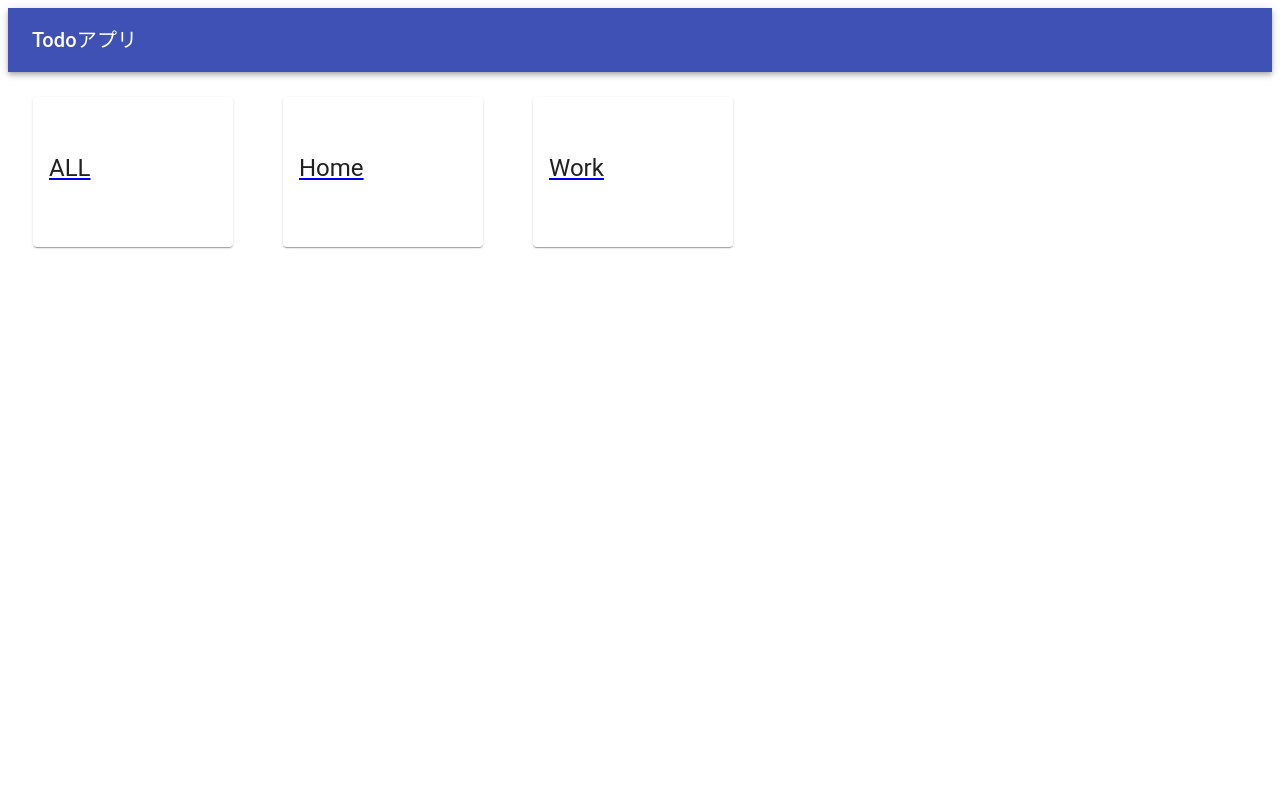
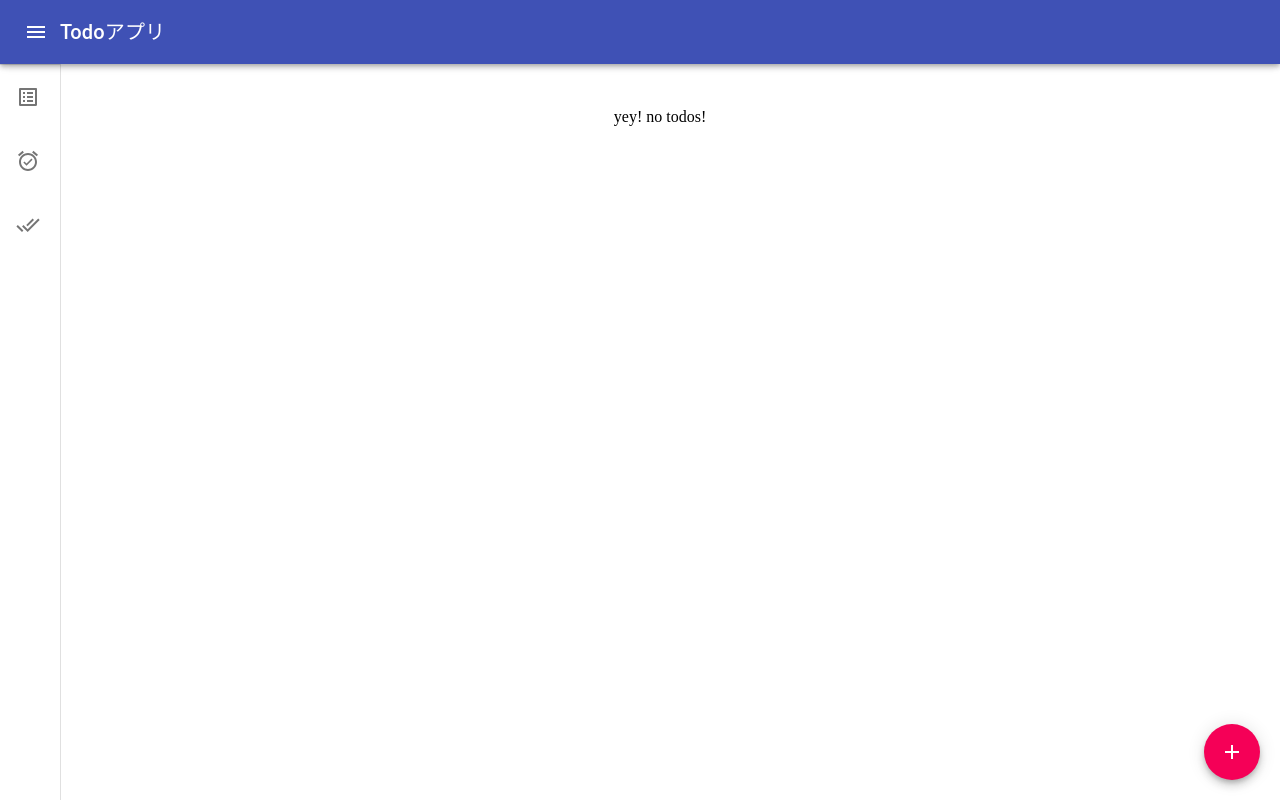
Before and after one commit to ka-aki/react-gin-todo-app, a React (Create React App) app: page / in a window 1280 px wide. Built offline with nearby package versions, Linux system fonts and the light colour scheme.

Commit message:
add: drawer

```diff
--- a/src/App.tsx
+++ b/src/App.tsx
@@ -1,20 +1,119 @@
-import React from "react";
-import { AppBar, Toolbar, Typography } from "@material-ui/core";
+import React, { useState } from "react";
+import {
+  AppBar,
+  Toolbar,
+  Typography,
+  IconButton,
+  Drawer,
+  List,
+  ListItem,
+  ListItemIcon,
+  Divider,
+  ListItemText
+} from "@material-ui/core";
+import MenuIcon from "@material-ui/icons/Menu";
+import ChevronLeftIcon from "@material-ui/icons/ChevronLeft";
+import ListAlt from "@material-ui/icons/ListAlt";
+import DoneAll from "@material-ui/icons/DoneAll";
+import AlarmOn from "@material-ui/icons/AlarmOn";
 import { BrowserRouter, Route, Link } from "react-router-dom";
-import TodoCardPage from "./components/pages/TodoCardPage";
 import TodoListPage from "./containers/TodoListPage";
+import IncompleteTodoListPage from "./containers/IncompleteTodoListPage";
+import CompleteTodoListPage from "./containers/CompleteTodoListPage";
+
+const drawerWidth = 200;
 
 const App: React.FC = () => {
+  const [open, setOpen] = useState(false);
+
   return (
     <>
       <BrowserRouter>
-        <AppBar position="static">
-          <Toolbar>
-            <Typography variant="h6">Todoアプリ</Typography>
-          </Toolbar>
-        </AppBar>
-        <Route exact path="/" component={TodoCardPage} />
-        <Route path="/todoList" component={TodoListPage} />
+        <div style={{ display: "flex", flexDirection: "column" }}>
+          <AppBar
+            position="fixed"
+            style={{
+              width: open ? `calc(100% - ${drawerWidth}px)` : "100%",
+              marginLeft: open ? drawerWidth : 60,
+              zIndex: 2100,
+              flexShrink: 0,
+              transition: "all 0.3s ease-in-out"
+            }}
+          >
+            <Toolbar>
+              <IconButton
+                color="inherit"
+                onClick={() => setOpen(true)}
+                edge="start"
+                style={{ display: open ? "none" : "block" }}
+              >
+                <MenuIcon />
+              </IconButton>
+              <Typography variant="h6">Todoアプリ</Typography>
+            </Toolbar>
+          </AppBar>
+          <Drawer
+            variant="permanent"
+            PaperProps={{
+              style: {
+                width: open ? drawerWidth : 60,
+                transition: "all 0.3s ease-in-out"
+              }
+            }}
+          >
+            <div
+              style={{
+                display: "flex",
+                justifyContent: "flex-end",
+                margin: 8
+              }}
+            >
+              <IconButton onClick={() => setOpen(false)}>
+                <ChevronLeftIcon />
+              </IconButton>
+            </div>
+            <Divider />
+            <List>
+              <Link style={{ textDecoration: "none", color: "black" }} to="/">
+                <ListItem button>
+                  <ListItemIcon>
+                    <ListAlt />
+                  </ListItemIcon>
+                  <ListItemText primary="All" />
+                </ListItem>
+              </Link>
+            </List>
+            <List>
+              <Link
+                style={{ textDecoration: "none", color: "black" }}
+                to="/incomplete"
+              >
+                <ListItem button>
+                  <ListItemIcon>
+                    <AlarmOn />
+                  </ListItemIcon>
+                  <ListItemText primary="incomplete" />
+                </ListItem>
+              </Link>
+            </List>
+            <List>
+              <Link
+                style={{ textDecoration: "none", color: "black" }}
+                to="/complete"
+              >
+                <ListItem button>
+                  <ListItemIcon>
+                    <DoneAll />
+                  </ListItemIcon>
+                  <ListItemText primary="complete" />
+                </ListItem>
+              </Link>
+            </List>
+          </Drawer>
+          <Route exact path="/" component={TodoListPage} />
+          <Route exact path="/incomplete" component={IncompleteTodoListPage} />
+          <Route exact path="/complete" component={CompleteTodoListPage} />
+        </div>
       </BrowserRouter>
     </>
   );
--- a/src/components/atoms/Todo.tsx
+++ b/src/components/atoms/Todo.tsx
@@ -17,13 +17,11 @@ interface TodoProps {
 }
 
 const Todo: React.FC<TodoProps> = ({ todo, toggleChecked, editingTodo }) => {
-  const [checked, setChecked] = useState(true);
   const [edited, setEdited] = useState(false);
   const [editedText, setEditedText] = useState("");
 
   const handleChange = (event: React.ChangeEvent<HTMLInputElement>) => {
-    setChecked(event.target.checked);
-    toggleChecked(todo.id, checked);
+    toggleChecked(todo.id, !todo.completed);
   };
 
   const edit = () => {
@@ -38,7 +36,7 @@ const Todo: React.FC<TodoProps> = ({ todo, toggleChecked, editingTodo }) => {
           <ListItemIcon>
             <Checkbox
               edge="start"
-              checked={checked}
+              checked={todo.completed}
               onChange={handleChange}
               disableRipple
             />
@@ -78,9 +76,8 @@ const Todo: React.FC<TodoProps> = ({ todo, toggleChecked, editingTodo }) => {
 export default Todo;
 
 const ListContainer = styled.div`
-  display: inline-block;
-  text-align: center;
-  width: 500px;
+  width: 700px;
+  margin: 10px 0;
   box-shadow: 0 2px 4px rgba(0, 0, 0, 0.3);
   transition: 0.3s;
 `;
--- a/src/components/organisms/InputTodo.tsx
+++ b/src/components/organisms/InputTodo.tsx
@@ -1,6 +1,5 @@
 import React, { useState } from "react";
 import Button from "@material-ui/core/Button";
-import styled from "@emotion/styled";
 import {
   Dialog,
   DialogTitle,
--- a/src/components/organisms/TodoList.tsx
+++ b/src/components/organisms/TodoList.tsx
@@ -15,18 +15,25 @@ const TodoList: React.FC<TodoListProps> = ({
   editingTodo
 }) => {
   return (
-    <ul>
+    <Container>
       {todos && todos.length >= 1
-        ? todos.map((todo, i) => (
+        ? todos.map(todo => (
             <Todo
               todo={todo}
               toggleChecked={toggleChecked}
               editingTodo={editingTodo}
             />
           ))
-        : "No Todo!"}
-    </ul>
+        : "yey! no todos!"}
+    </Container>
   );
 };
 
 export default TodoList;
+
+const Container = styled.ul`
+  display: flex;
+  flex-direction: column;
+  align-items: center;
+  margin: 100px 0;
+`;
--- /dev/null
+++ b/src/containers/CompleteTodoListPage.ts
@@ -0,0 +1,21 @@
+import { connect } from "react-redux";
+import { addTodo, toggleChecked, editingTodo } from "../redux/actions";
+import TodoListPage from "../components/pages/TodoListPage";
+import { ApplicationState } from "../redux/reducers";
+
+const mapStateToProps = (state: ApplicationState) => {
+  return {
+    todos: state.todo.todos.filter(todo => todo.completed)
+  };
+};
+
+const mapDispatchToProps = (dispatch: (action: any) => void) => {
+  return {
+    addTodo: (input: string) => dispatch(addTodo(input)),
+    toggleChecked: (id: number, checked: boolean) =>
+      dispatch(toggleChecked(id, checked)),
+    editingTodo: (id: number, text: string) => dispatch(editingTodo(id, text))
+  };
+};
+
+export default connect(mapStateToProps, mapDispatchToProps)(TodoListPage);
--- /dev/null
+++ b/src/containers/IncompleteTodoListPage.ts
@@ -0,0 +1,21 @@
+import { connect } from "react-redux";
+import { addTodo, toggleChecked, editingTodo } from "../redux/actions";
+import TodoListPage from "../components/pages/TodoListPage";
+import { ApplicationState } from "../redux/reducers";
+
+const mapStateToProps = (state: ApplicationState) => {
+  return {
+    todos: state.todo.todos.filter(todo => !todo.completed)
+  };
+};
+
+const mapDispatchToProps = (dispatch: (action: any) => void) => {
+  return {
+    addTodo: (input: string) => dispatch(addTodo(input)),
+    toggleChecked: (id: number, checked: boolean) =>
+      dispatch(toggleChecked(id, checked)),
+    editingTodo: (id: number, text: string) => dispatch(editingTodo(id, text))
+  };
+};
+
+export default connect(mapStateToProps, mapDispatchToProps)(TodoListPage);
```
